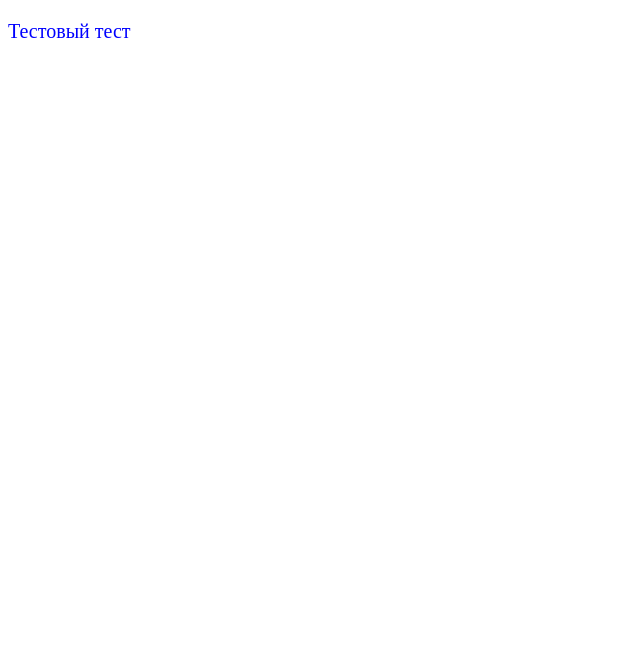
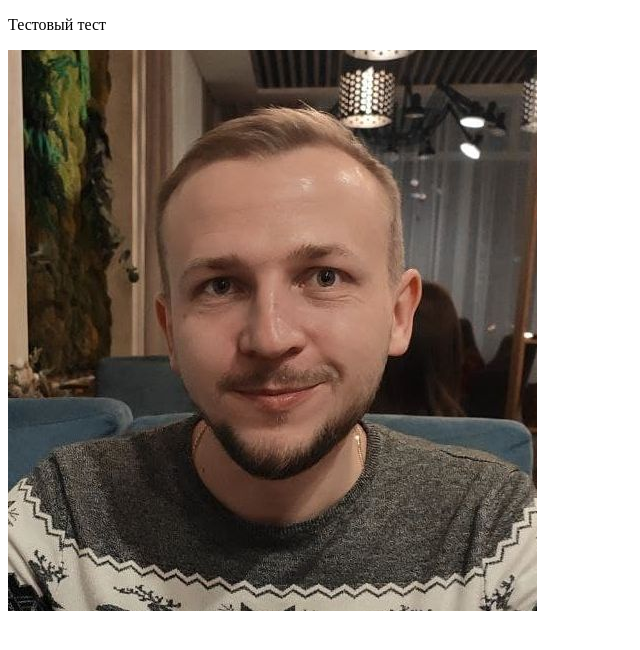
Before and after one commit to Spiritlm/rsschool-cv, a plain HTML site: page index.html in a window 1280 px wide. Shown: the whole page, without its empty margins (0-640 px from the left). Drawn offline with Linux system fonts and the light colour scheme.

Commit message:
refactor: change cv.md

```diff
--- a/index.html
+++ b/index.html
@@ -4,10 +4,16 @@
     <meta charset="UTF-8">
     <meta http-equiv="X-UA-Compatible" content="IE=edge">
     <meta name="viewport" content="width=device-width, initial-scale=1.0">
-    <link href="./style.css" rel="stylesheet" \>
-    <title>Test</title>
+    <link href="./style.css" rel="stylesheet" />
+    <link rel="icon" href="assets/img/favicon.ico">
+    <title>cv</title>
 </head>
 <body>
-    <p class="test">Тестовый тест</p>
+    <p>Тестовый тест</p>
+    <div>
+        <div>
+            <img src="assets/img/image1.jpg" alt="my photo">
+        </div>
+    </div>
 </body>
 </html>
```
Also changed, not shown: assets/img/favicon.ico (added), assets/img/image1.jpg (added), 1 other file.
